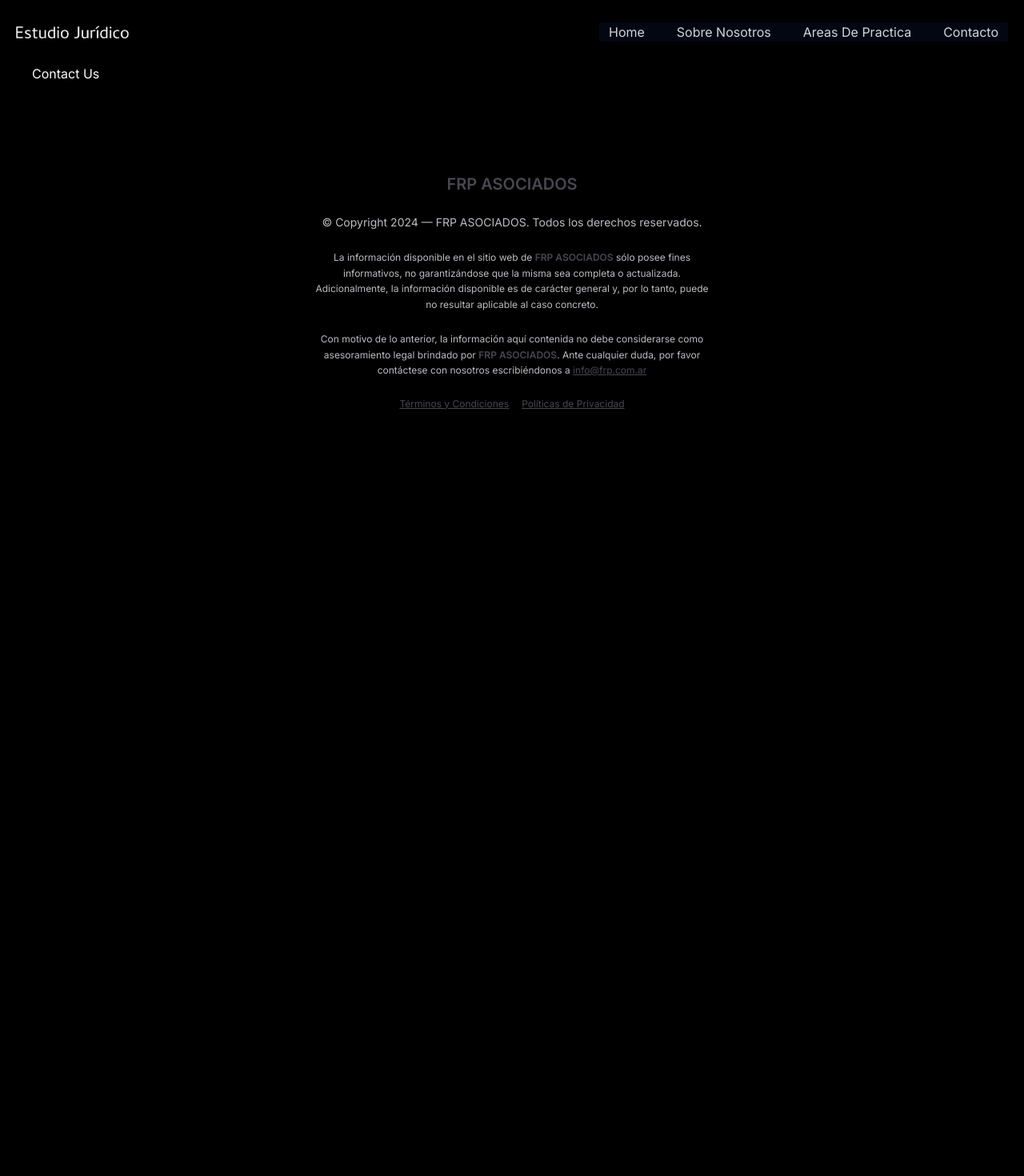
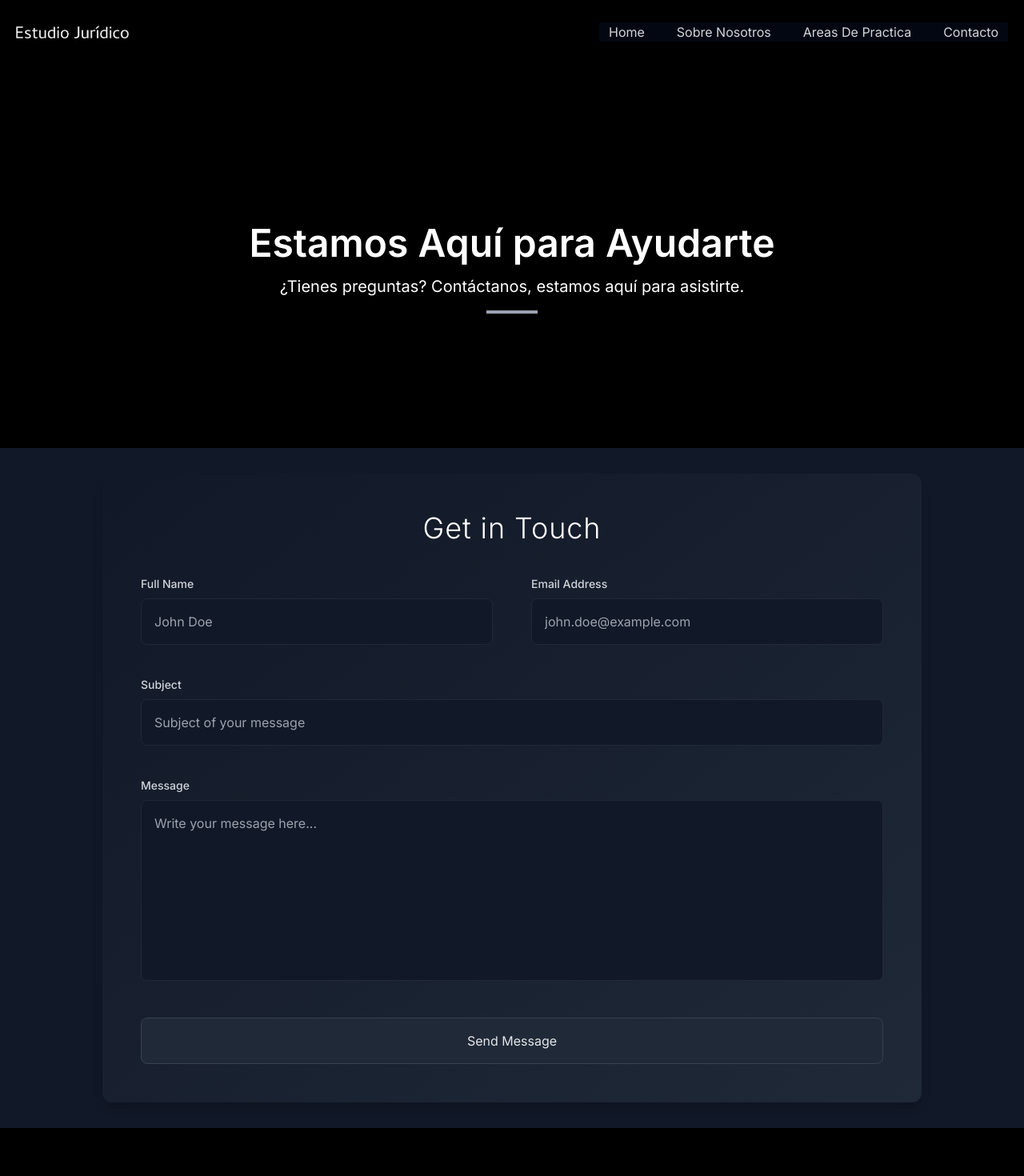
Before and after one commit to sromero1905/FRPAsociados, a Next.js app: page /contact in a window 1280 px wide. Shown: the top 1470 px of the page at 80% size. Before the commit the page ends 800 px from the top, so only its background shows below. Built offline with nearby package versions, Linux system fonts and the light colour scheme.

Commit message:
se termina el form contact y comienza migracion a react

```diff
--- a/app/contact/page.tsx
+++ b/app/contact/page.tsx
@@ -1,18 +1,19 @@
 "use client";
+
 import Navbar from '@/components/Navbar';
 import Footer from '@/components/Footer';
+import HeroContact from '@/components/contact/HeroContact';
+import ContactForm from '@/components/contact/FormContact';
 
-const ContactPage = () => {
+const AboutPage = () => {
   return (
-    <main className="relative bg-black flex flex-col overflow-hidden w-full">
+  <main className="relative bg-black flex flex-col overflow-hidden w-full min-h-screen">
       <Navbar />
-      <div className="max-w-7xl w-full mx-auto sm:px-10 px-5">
-        <h1>Contact Us</h1>
-        {/* Aquí puedes agregar el contenido específico de la página de contacto */}
-      </div>
+       <HeroContact/>
+      <ContactForm/>
       <Footer />
     </main>
   );
 };
 
-export default ContactPage;
+export default AboutPage;
--- /dev/null
+++ b/components/contact/FormContact.tsx
@@ -0,0 +1,179 @@
+import React, { useState } from 'react';
+import { motion } from 'framer-motion';
+import { useForm, Controller } from 'react-hook-form';
+import * as yup from 'yup';
+import { yupResolver } from '@hookform/resolvers/yup';
+import { HiCheck } from 'react-icons/hi'; // Icono para el tilde
+
+const schema = yup.object().shape({
+  name: yup.string().required('Full Name is required'),
+  email: yup.string().email('Invalid email address').required('Email Address is required'),
+  subject: yup.string().required('Subject is required'),
+  message: yup.string().required('Message is required'),
+});
+
+type FormData = {
+  name: string;
+  email: string;
+  subject: string;
+  message: string;
+};
+
+const ContactForm: React.FC = () => {
+  const [successMessage, setSuccessMessage] = useState<string | null>(null);
+  const [isSubmitting, setIsSubmitting] = useState(false);
+  const [isSubmitted, setIsSubmitted] = useState(false); // Estado para controlar el estado de éxito
+
+  const { control, handleSubmit, formState: { errors }, reset } = useForm<FormData>({
+    resolver: yupResolver(schema),
+    mode: 'onTouched',
+  });
+
+  const onSubmit = async (data: FormData) => {
+    setIsSubmitting(true);
+
+    try {
+      // Aquí puedes agregar tu lógica de envío, como llamar a una API
+      console.log('Form Data:', data);
+
+      // Mostrar mensaje de éxito
+      setSuccessMessage('Your message has been sent successfully!');
+      setIsSubmitted(true); // Cambia el estado a enviado
+
+      // Limpia el formulario después de 3 segundos
+      setTimeout(() => {
+        reset(); // Limpia los campos del formulario
+        setSuccessMessage(null);
+        setIsSubmitted(false); // Resetea el estado de éxito
+        setIsSubmitting(false);
+      }, 3000);
+    } catch (error) {
+      console.error('Submit Error:', error);
+      setIsSubmitting(false);
+    }
+  };
+
+  return (
+    <div className="min-h-screen flex items-center justify-center bg-gray-900 p-8">
+      <motion.div
+        initial={{ opacity: 0, y: 20 }}
+        animate={{ opacity: 1, y: 0 }}
+        transition={{ duration: 0.6, ease: 'easeOut' }}
+        className="bg-gradient-to-br from-gray-900 to-gray-800 rounded-xl shadow-lg p-12 max-w-5xl w-full relative"
+      >
+        {successMessage && (
+          <div className="absolute top-4 right-4 bg-green-500 text-white p-3 rounded-lg shadow-md">
+            {successMessage}
+          </div>
+        )}
+        <h2 className="text-4xl font-light text-white mb-10 text-center tracking-wide">
+          Get in Touch
+        </h2>
+        <form onSubmit={handleSubmit(onSubmit)}>
+          <div className="grid grid-cols-1 md:grid-cols-2 gap-12 mb-10">
+            <div>
+              <label htmlFor="name" className="block text-sm font-medium text-gray-300 mb-2">
+                Full Name
+              </label>
+              <Controller
+                name="name"
+                control={control}
+                render={({ field }) => (
+                  <input
+                    {...field}
+                    type="text"
+                    id="name"
+                    className={`w-full p-4 border border-gray-800 rounded-lg bg-gray-900 text-white placeholder-gray-400 focus:ring-2 focus:ring-gray-700 focus:outline-none transition-all duration-300 ${errors.name ? 'border-red-500' : ''}`}
+                    placeholder="John Doe"
+                  />
+                )}
+              />
+              {errors.name && <p className="text-red-500 text-sm mt-1">{errors.name.message}</p>}
+            </div>
+            <div>
+              <label htmlFor="email" className="block text-sm font-medium text-gray-300 mb-2">
+                Email Address
+              </label>
+              <Controller
+                name="email"
+                control={control}
+                render={({ field }) => (
+                  <input
+                    {...field}
+                    type="email"
+                    id="email"
+                    className={`w-full p-4 border border-gray-800 rounded-lg bg-gray-900 text-white placeholder-gray-400 focus:ring-2 focus:ring-gray-700 focus:outline-none transition-all duration-300 ${errors.email ? 'border-red-500' : ''}`}
+                    placeholder="john.doe@example.com"
+                  />
+                )}
+              />
+              {errors.email && <p className="text-red-500 text-sm mt-1">{errors.email.message}</p>}
+            </div>
+          </div>
+          <div className="mb-10">
+            <label htmlFor="subject" className="block text-sm font-medium text-gray-300 mb-2">
+              Subject
+            </label>
+            <Controller
+              name="subject"
+              control={control}
+              render={({ field }) => (
+                <input
+                  {...field}
+                  type="text"
+                  id="subject"
+                  className={`w-full p-4 border border-gray-800 rounded-lg bg-gray-900 text-white placeholder-gray-400 focus:ring-2 focus:ring-gray-700 focus:outline-none transition-all duration-300 ${errors.subject ? 'border-red-500' : ''}`}
+                  placeholder="Subject of your message"
+                />
+              )}
+            />
+            {errors.subject && <p className="text-red-500 text-sm mt-1">{errors.subject.message}</p>}
+          </div>
+          <div className="mb-10">
+            <label htmlFor="message" className="block text-sm font-medium text-gray-300 mb-2">
+              Message
+            </label>
+            <Controller
+              name="message"
+              control={control}
+              render={({ field }) => (
+                <textarea
+                  {...field}
+                  id="message"
+                  className={`w-full p-4 border border-gray-800 rounded-lg bg-gray-900 text-white placeholder-gray-400 focus:ring-2 focus:ring-gray-700 focus:outline-none transition-all duration-300 resize-none ${errors.message ? 'border-red-500' : ''}`}
+                  rows={8}
+                  placeholder="Write your message here..."
+                />
+              )}
+            />
+            {errors.message && <p className="text-red-500 text-sm mt-1">{errors.message.message}</p>}
+          </div>
+          <button
+            type="submit"
+            className={`w-full p-4 rounded-lg border border-gray-700 transition-all duration-300 ease-in-out ${isSubmitting ? 'bg-gray-700 text-gray-200' : isSubmitted ? 'bg-green-500 text-white' : 'bg-gray-800 text-gray-200'} ${isSubmitting ? 'hover:bg-gray-600' : ''} ${isSubmitted ? 'hover:bg-green-600' : ''}`}
+            disabled={isSubmitting}
+          >
+            {isSubmitting ? (
+              <span className="flex items-center justify-center">
+                <svg className="w-6 h-6 mr-2 animate-spin" fill="none" stroke="currentColor" viewBox="0 0 24 24" xmlns="http://www.w3.org/2000/svg">
+                  <circle className="opacity-25" cx="12" cy="12" r="10" stroke="currentColor" strokeWidth="4"></circle>
+                  <path className="opacity-75" fill="currentColor" d="M4 12a8 8 0 018-8v2a6 6 0 00-6 6h-2z"></path>
+                </svg>
+                Enviando...
+              </span>
+            ) : isSubmitted ? (
+              <span className="flex items-center justify-center">
+                <HiCheck className="w-6 h-6 mr-2" />
+                Enviado
+              </span>
+            ) : (
+              'Send Message'
+            )}
+          </button>
+        </form>
+      </motion.div>
+    </div>
+  );
+};
+
+export default ContactForm;
--- /dev/null
+++ b/components/contact/HeroContact.tsx
@@ -0,0 +1,39 @@
+"use client";
+
+import { motion } from "framer-motion";
+
+const HeroContact: React.FC = () => {
+  return (
+    <motion.section
+      className="relative bg-black text-white p-8 lg:pb-6 lg:pt-12 flex flex-col items-center justify-center min-h-[60vh] overflow-hidden"
+      initial={{ opacity: 0, y: 20, scale: 0.98 }}
+      animate={{ opacity: 1, y: 0, scale: 1 }}
+      transition={{ duration: 0.8, ease: "easeInOut" }}
+    >
+      <div className="text-center max-w-2xl mb-18 mt-6 relative z-10">
+        <motion.h2
+          className="text-4xl lg:text-5xl font-semibold mb-4"
+          initial={{ opacity: 0, y: 20 }}
+          animate={{ opacity: 1, y: 0 }}
+          transition={{ duration: 0.8, delay: 0.2, ease: "easeInOut" }}
+        >
+          Estamos Aquí para Ayudarte
+        </motion.h2>
+        <motion.p
+          className="text-lg lg:text-xl leading-relaxed mb-4"
+          initial={{ opacity: 0, y: 20 }}
+          animate={{ opacity: 1, y: 0 }}
+          transition={{ duration: 0.8, delay: 0.4, ease: "easeInOut" }}
+        >
+          ¿Tienes preguntas? Contáctanos, estamos aquí para asistirte.
+        </motion.p>
+        <div className="w-16 h-1 bg-gray-400 mx-auto my-4"></div> {/* Divider */}
+
+
+
+      </div>
+    </motion.section>
+  );
+};
+
+export default HeroContact;
--- a/package.json
+++ b/package.json
@@ -16,6 +16,7 @@
     "@fortawesome/free-solid-svg-icons": "^6.6.0",
     "@fortawesome/react-fontawesome": "^0.2.2",
     "@heroicons/react": "^2.1.5",
+    "@hookform/resolvers": "^3.9.0",
     "@next/font": "^14.2.7",
     "@nextui-org/react": "^2.4.6",
     "@react-icons/all-files": "^4.1.0",
@@ -34,6 +35,7 @@
     "next-themes": "^0.3.0",
     "react": "^18",
     "react-dom": "^18",
+    "react-hook-form": "^7.53.0",
     "react-icons": "^5.0.1",
     "react-intersection-observer": "^9.13.0",
     "react-lottie": "^1.2.4",
@@ -42,7 +44,8 @@
     "tailwindcss-animate": "^1.0.7",
     "three": "^0.163.0",
     "three-globe": "^2.31.0",
-    "vercel": "^34.0.0"
+    "vercel": "^34.0.0",
+    "yup": "^1.4.0"
   },
   "devDependencies": {
     "@types/node": "^20",
```
Also changed, not shown: 1 other file (tests, documents, lock files or other folders).
